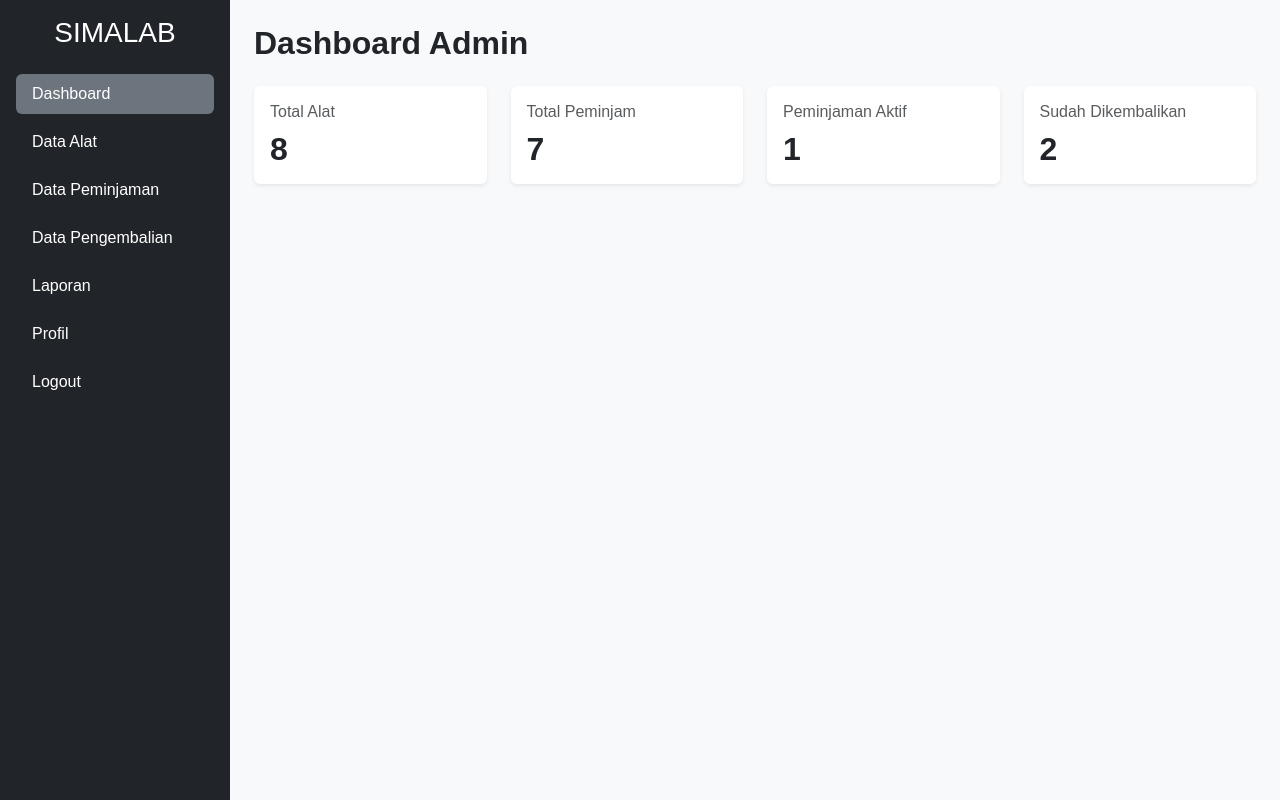
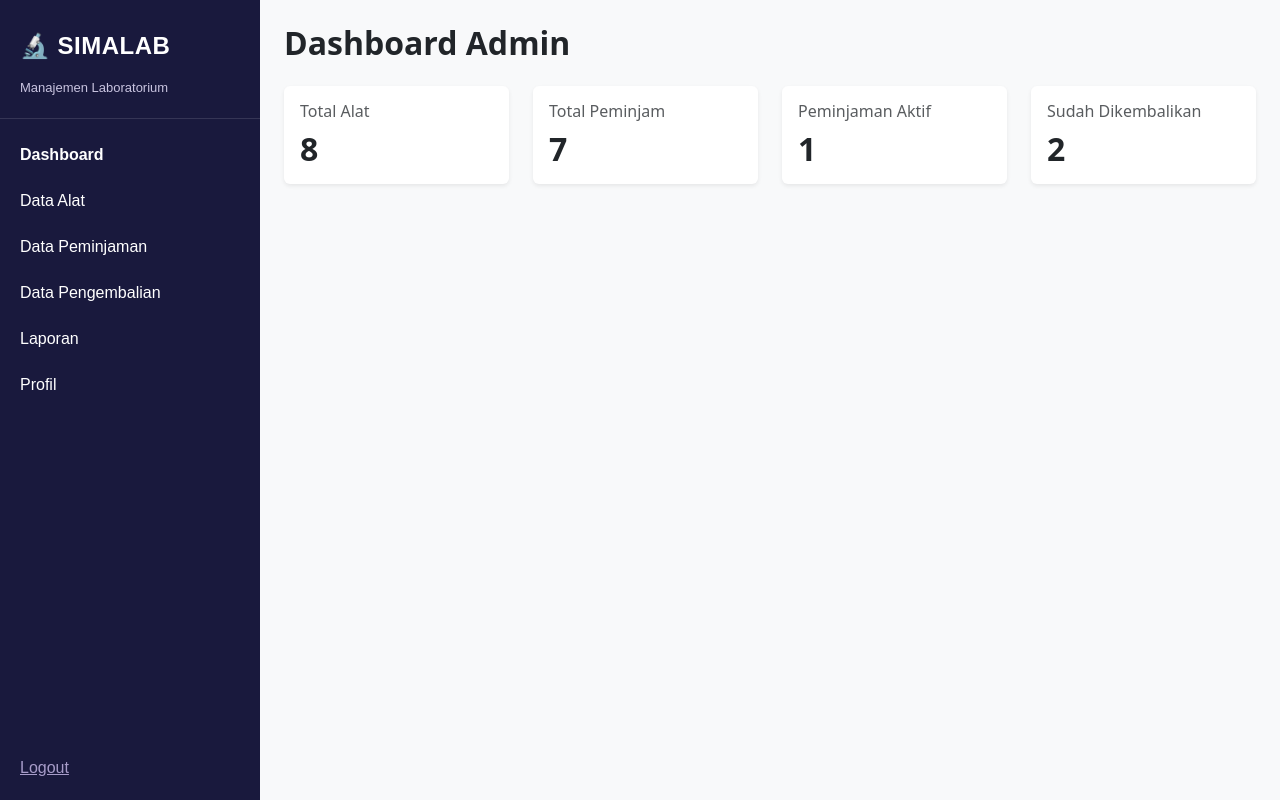
Before and after one commit to MarinaDiahAyu/projek-sistem-manajement-alat-lab, a PHP site: page / in a window 1280 px wide. Run offline with PHP 8.4, Linux system fonts and the light colour scheme; a user stored in the database is signed in; data comes from the database, SQL or seed files in the repository; both versions use the stored data as it was after the commit.

Commit message:
memperbarui tampilan sidebar admin

```diff
--- a/admin/index.php
+++ b/admin/index.php
@@ -49,47 +49,7 @@ $dataKembali = mysqli_fetch_assoc($queryKembali);
 <body class="bg-light">
 
     <div class="d-flex min-vh-100">
-
-        <!-- Sidebar -->
-        <div class="bg-dark text-white p-3 flex-shrink-0" style="width: 230px;">
-
-            <h3 class="text-center mb-4">SIMALAB</h3>
-
-            <div class="nav flex-column gap-2">
-
-                <a href="index.php" class="nav-link text-white bg-secondary rounded">
-                    Dashboard
-                </a>
-
-                <a href="alat.php" class="nav-link text-white">
-                    Data Alat
-                </a>
-
-                <a href="peminjaman.php" class="nav-link text-white">
-                    Data Peminjaman
-                </a>
-
-                <a href="pengembalian.php" class="nav-link text-white">
-                    Data Pengembalian
-                </a>
-
-                <a href="laporan.php" class="nav-link text-white">
-                    Laporan
-                </a>
-
-                <a href="profil.php" class="nav-link text-white">
-                    Profil
-                </a>
-
-                <a href="../auth/logout.php"
-                   class="nav-link text-white"
-                   onclick="return confirm('Yakin ingin keluar?')">
-                    Logout
-                </a>
-
-            </div>
-        </div>
-
+        <?php include 'sidebar.php'; ?>
         <!-- Konten Utama -->
         <div class="flex-grow-1 p-4">
 
--- /dev/null
+++ b/admin/sidebar.php
@@ -0,0 +1,20 @@
+<!-- Sidebar -->
+       <aside class="sidebar">
+             <div class="sidebar-header">
+                <div class="brand">
+                    <span class="brand-title">🔬 SIMALAB</span>
+                </div>
+                <small class="brand-subtitle">Manajemen Laboratorium</small>
+             </div>
+
+             <nav class="sidebar-menu">
+                <a href="../admin/index.php" class="active">Dashboard</a>
+                <a href="../admin/alat.php">Data Alat</a>
+                <a href="../admin/peminjaman.php">Data Peminjaman</a>
+                <a href="../admin/pengembalian.php">Data Pengembalian</a>
+                <a href="../admin/laporan.php">Laporan</a>
+                <a href="../admin/profil.php">Profil</a>
+            </nav>
+
+            <a href="../auth/logout.php" class="logout" onclick="return confirm('Yakin ingin keluar?')">Logout</a>
+</aside>
--- a/index.php
+++ /dev/null
@@ -1,4 +0,0 @@
-<?php
-header("Location: auth/login.php");
-exit();
-?>
--- a/style.css
+++ b/style.css
@@ -1,71 +1,63 @@
-* {
-    box-sizing: border-box;
-}
-
-body {
-    margin: 0;
-    font-family: Arial, sans-serif;
-    background: #f4f6f9;
-}
-
 .sidebar {
-    width: 260px;
-    min-height: 100vh;
-    background: #030450;
-    display: flex;
-    flex-direction: column;
-    position: fixed;
-    left: 0;
-    top: 0;
-    bottom: 0;
-    z-index: 1000;
-    transition: 0.2s ease;
-    overflow: hidden;
+  width: 260px;
+  min-height: 100vh;
+  background: #19193d;
+  color: #fff;
+  display: flex;
+  flex-direction: column;
+  font-family: Arial, sans-serif;
 }
 
 .sidebar-header {
-    display: flex;
-    align-items: center;
-    justify-content: space-between;
-    padding: 18px 16px;
-    border-bottom: 1px solid rgba(255,255,255,.08);
-    min-height: 60px;
-    color: white;
+  padding: 28px 20px 20px;
+  border-bottom: 1px solid rgba(255, 255, 255, 0.12);
 }
 
-.navbar {
-    flex: 1;
-    padding: 12px 0;
-    overflow-y: auto;
-    overflow-x: hidden;
-    color: grey;
+.brand {
+  display: flex;
+  align-items: center;
+  gap: 10px;
 }
 
-.sidebar-footer {
-    padding: 16px;
-    border-top: 1px solid rgba(255,255,255,.08);
-    display: flex;
-    flex-direction: column;
-    gap: 10px;
+.brand-icon { width: 28px; height: 28px; }
+
+.brand-title {
+  font-size: 24px;
+  font-weight: 700;
+  letter-spacing: 0.5px;
 }
 
-.sidebar a {
-    text-decoration: none;
-    color: white;
+.brand-subtitle {
+  display: block;
+  margin-top: 14px;
+  font-size: 13px;
+  color: #c9c4e0;
 }
 
-.nav-label {
-    padding: 9px;
+.sidebar-menu {
+  display: flex;
+  flex-direction: column;
+  padding: 24px 20px;
+  gap: 22px;
 }
 
-.btn-logout {
-    border: 2px solid gray;
-    text-align: center;
-    background-color: darkgrey;
+.sidebar-menu a {
+  color: #fff;
+  text-decoration: none;
+  font-size: 16px;
 }
 
-.logo-icon {
-    font-size: 1.5rem;
+.sidebar-menu a:hover { opacity: 0.75; }
+
+/* Kalau mau menu aktif tetap ada penanda tipis */
+.sidebar-menu a.active { font-weight: 700; }
+
+.logout {
+  margin-top: auto;             /* dorong ke bawah */
+  padding: 20px;
+  color: #a79cc9;
+  text-decoration: underline;
+  font-size: 16px;
 }
 
 /*konten utama*/
--- a/user/ajukan_pengembalian.php
+++ b/user/ajukan_pengembalian.php
@@ -1,5 +1,11 @@
 <?php
+session_start();
 include '../config/koneksi.php';
+
+if (!isset($_SESSION['peminjam_id'])) {
+    header("Location: ../auth/login.php");
+    exit();
+}
 
 $id = (int) $_GET['id'];
 $berhasil = false;
--- a/user/data_alat.php
+++ b/user/data_alat.php
@@ -1,6 +1,12 @@
 
 <?php
+session_start();
 include '../config/koneksi.php';
+
+if (!isset($_SESSION['peminjam_id'])) {
+    header("Location: ../auth/login.php");
+    exit();
+}
 ?>
 
 <!DOCTYPE html>
--- a/user/index.php
+++ b/user/index.php
@@ -1,5 +1,11 @@
 <?php
 session_start();
+include '../config/koneksi.php';
+
+if (!isset($_SESSION['peminjam_id'])) {
+    header("Location: ../auth/login.php");
+    exit();
+}
 ?>
 
 <!DOCTYPE html>
--- a/user/peminjaman.php
+++ b/user/peminjaman.php
@@ -1,5 +1,11 @@
 <?php
+session_start();
 include '../config/koneksi.php';
+
+if (!isset($_SESSION['peminjam_id'])) {
+    header("Location: ../auth/login.php");
+    exit();
+}
 
 $pesan = "";
 $tipe  = "error";
--- a/user/pengembalian.php
+++ b/user/pengembalian.php
@@ -1,5 +1,11 @@
 <?php
+session_start();
 include '../config/koneksi.php';
+
+if (!isset($_SESSION['peminjam_id'])) {
+    header("Location: ../auth/login.php");
+    exit();
+}
 $query = mysqli_query($connect, "
     SELECT
         peminjaman.id,
--- a/user/riwayat.php
+++ b/user/riwayat.php
@@ -1,6 +1,12 @@
 
 <?php
+session_start();
 include '../config/koneksi.php';
+
+if (!isset($_SESSION['peminjam_id'])) {
+    header("Location: ../auth/login.php");
+    exit();
+}
 
 $query = mysqli_query($connect, "
     SELECT
```
Also changed, not shown: admin/alat.php (+1 -41 lines), admin/laporan.php (+1 -13 lines), admin/peminjaman.php (+1 -13 lines), admin/pengembalian.php (+1 -13 lines), admin/profil.php (+1 -13 lines), lab_management.sql (added, +294 -0 lines), sidebar.php (deleted, +0 -50 lines), README.md.
